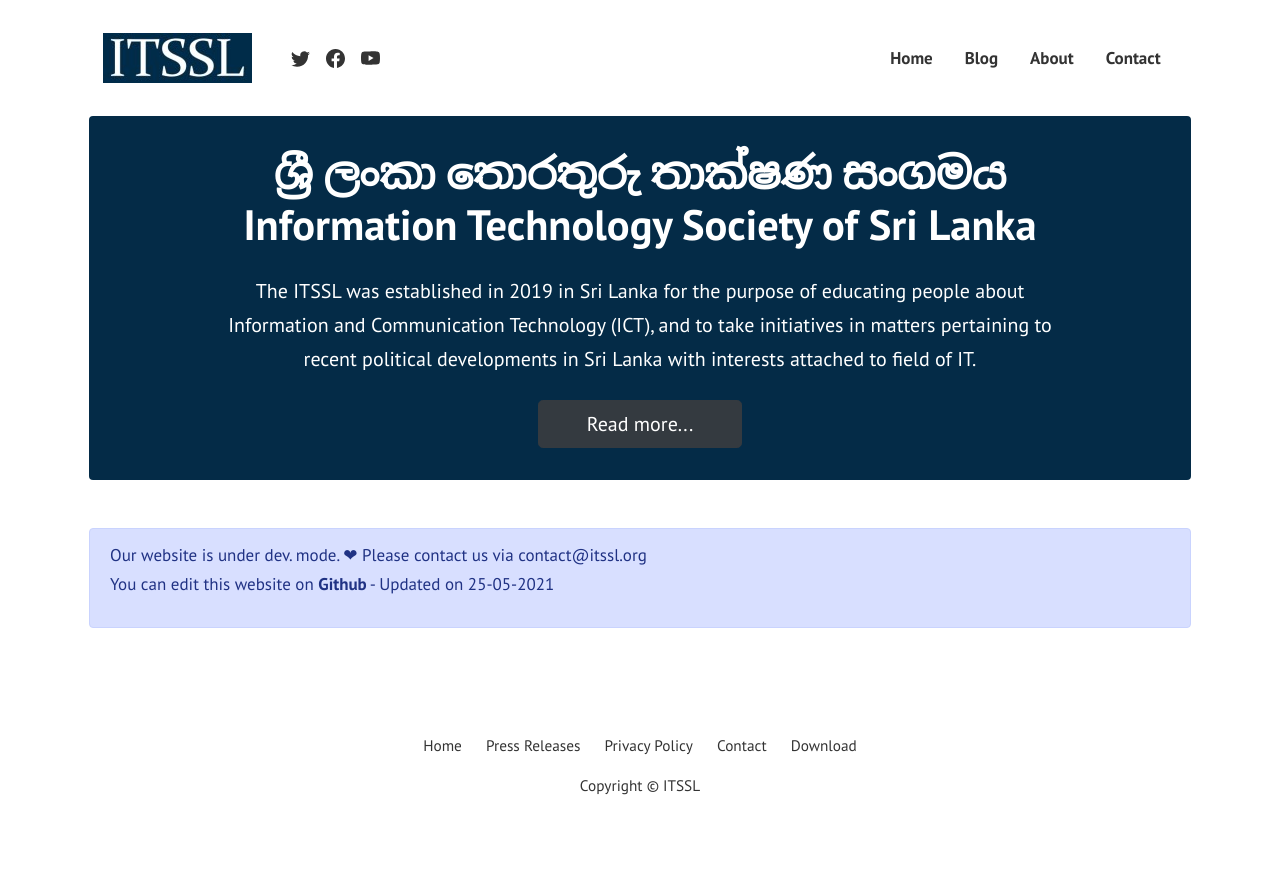
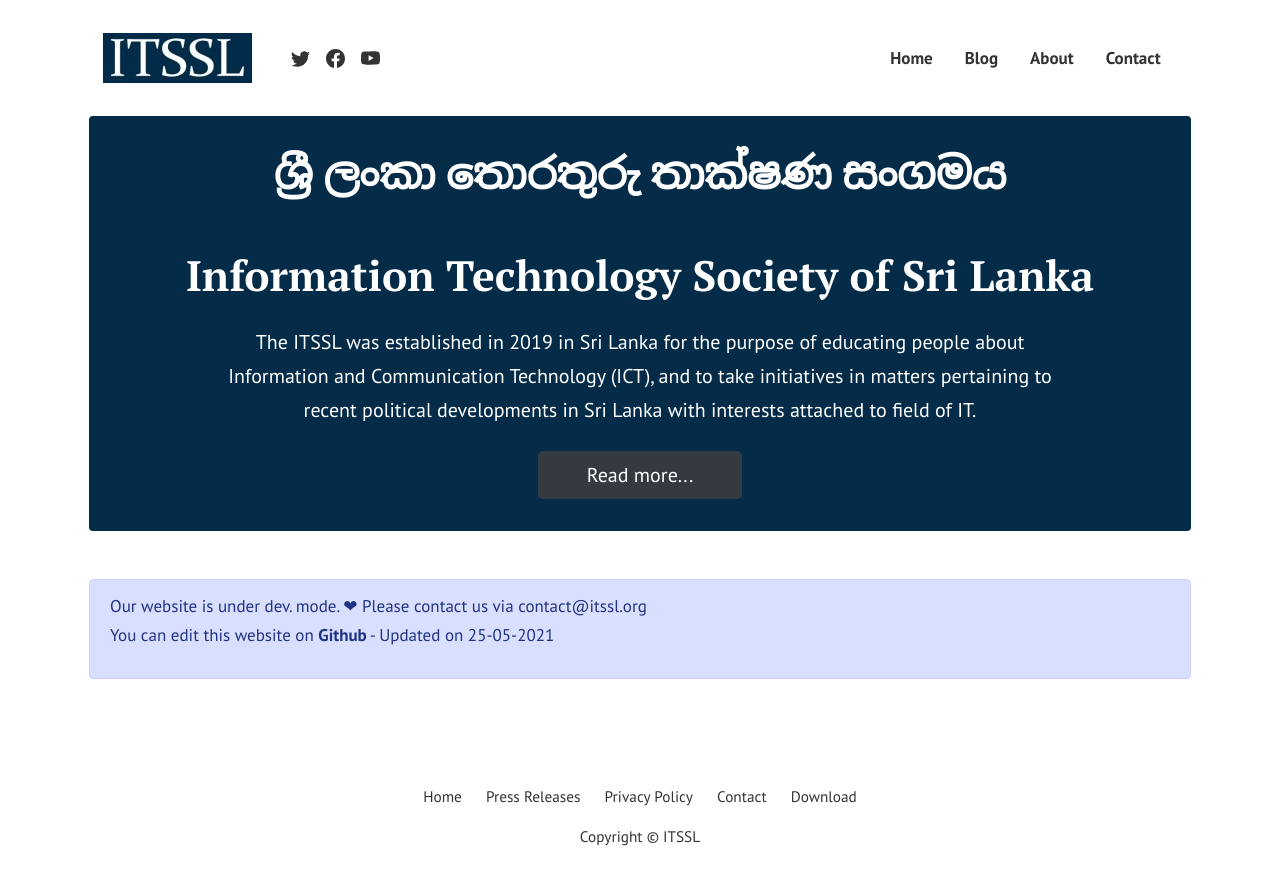
Before and after one commit to ITSSL/itssl.org, a Jekyll site: the page built from index.html, in a window 1280 px wide. Shown: the top 885 px of the page. Built offline with Jekyll 4.4.1, drawn with Linux system fonts in a browser that asks for light colours; the list of posts is cut into pages by our own code.

Commit message:
Update index.html

```diff
--- a/index.html
+++ b/index.html
@@ -11,8 +11,8 @@
 <div class="rounded mb-5 hero">
   <div class="align-items-center justify-content-between" style="text-align:center;">
 
-      <h1 style="color:#ffff;" class="font-weight-bold mb-4 noto">
-        ශ්‍රී ලංකා තොරතුරු තාක්ෂණ සංගමය <br>
+      <h1 style="color:#ffff;" class="font-weight-bold mb-4 serif-font">
+        <div class="noto">ශ්‍රී ලංකා තොරතුරු තාක්ෂණ සංගමය</div> <br>
         Information Technology Society of Sri Lanka</h1>
       <div class="row">
         <div class="col-lg-10 mx-auto">
```
